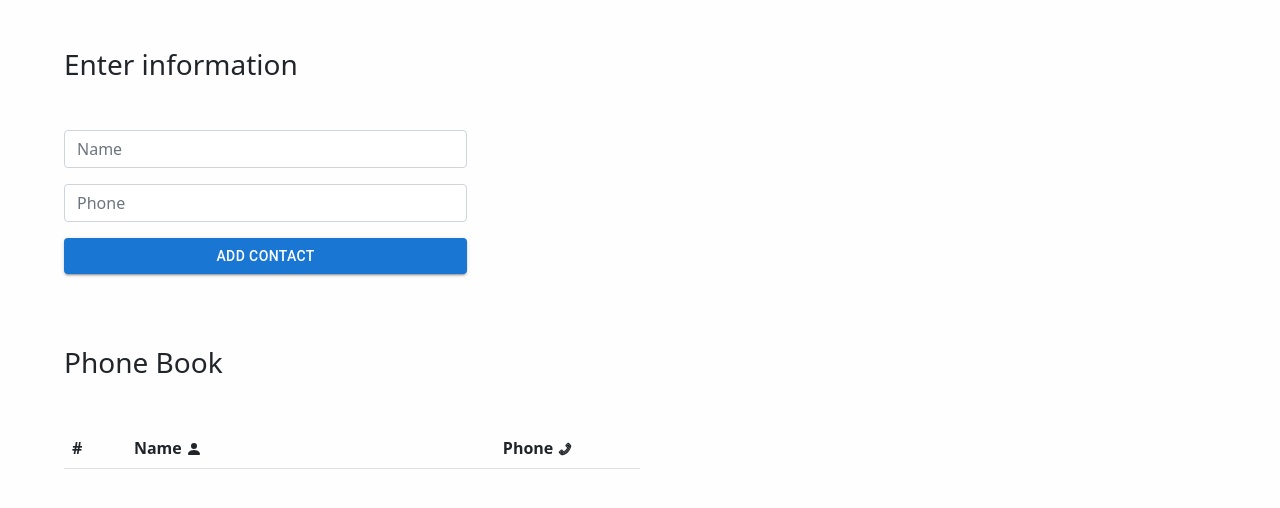
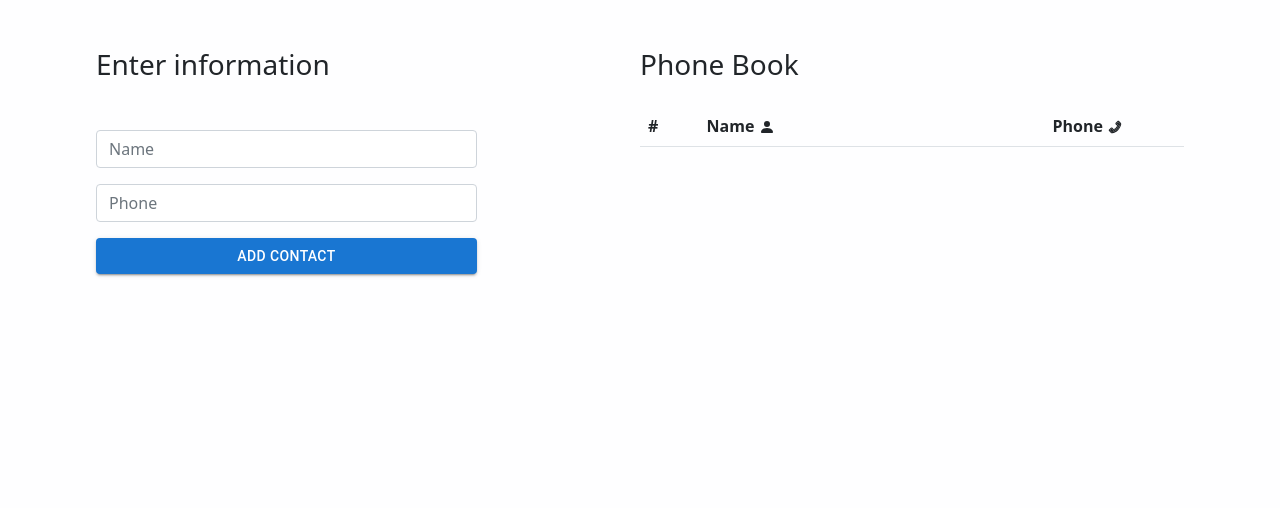
Before and after one commit to cwweb2020/phonebook, a React (Create React App) app: page / in a window 1280 px wide. Shown: the top 508 px of the page. Built offline with nearby package versions, Linux system fonts and the light colour scheme.

Commit message:
made layout

```diff
--- a/src/App.js
+++ b/src/App.js
@@ -8,10 +8,9 @@ function App() {
   return (
     <>
       <div style={divider}>
-        <h1 className="fs-3 my-5">Enter information</h1>
         <DataProvider>
-          <Form />
-          <Table />
+           <div><Form /></div>
+           <div><Table /></div>
         </DataProvider>
       </div>
     </>
@@ -19,9 +18,10 @@ function App() {
 }
 
 const divider = {
-  width: "45%",
-  margin: "0 0 0 5%",
-  paddingBottom: "80px"
+  width: "85%",
+  display: "grid",
+  gridTemplateColumns: "1fr 1fr",
+  margin: "auto"
 };
 
 export default App;
--- a/src/components/Form.js
+++ b/src/components/Form.js
@@ -29,6 +29,7 @@ const Form = () => {
 
   return (
     <>
+       <h1 className="fs-3 my-5">Enter information</h1>
       <form onSubmit={handleSubmit} style={{width: "70%"}}>
         <input
         className="form-control"
--- a/src/components/Table.js
+++ b/src/components/Table.js
@@ -11,8 +11,8 @@ const Table = () => {
 
   return (
     <>
-      <h2 className="mt-5 pt-4 fs-3">Phone Book</h2>
-      <table className="table mt-5" style={{ width: "100%" }}>
+      <h2 className="mt-5 fs-3">Phone Book</h2>
+      <table className="table mt-4" style={{ width: "100%" }}>
         <thead>
           <tr>
             <th scope="col">#</th>
```
